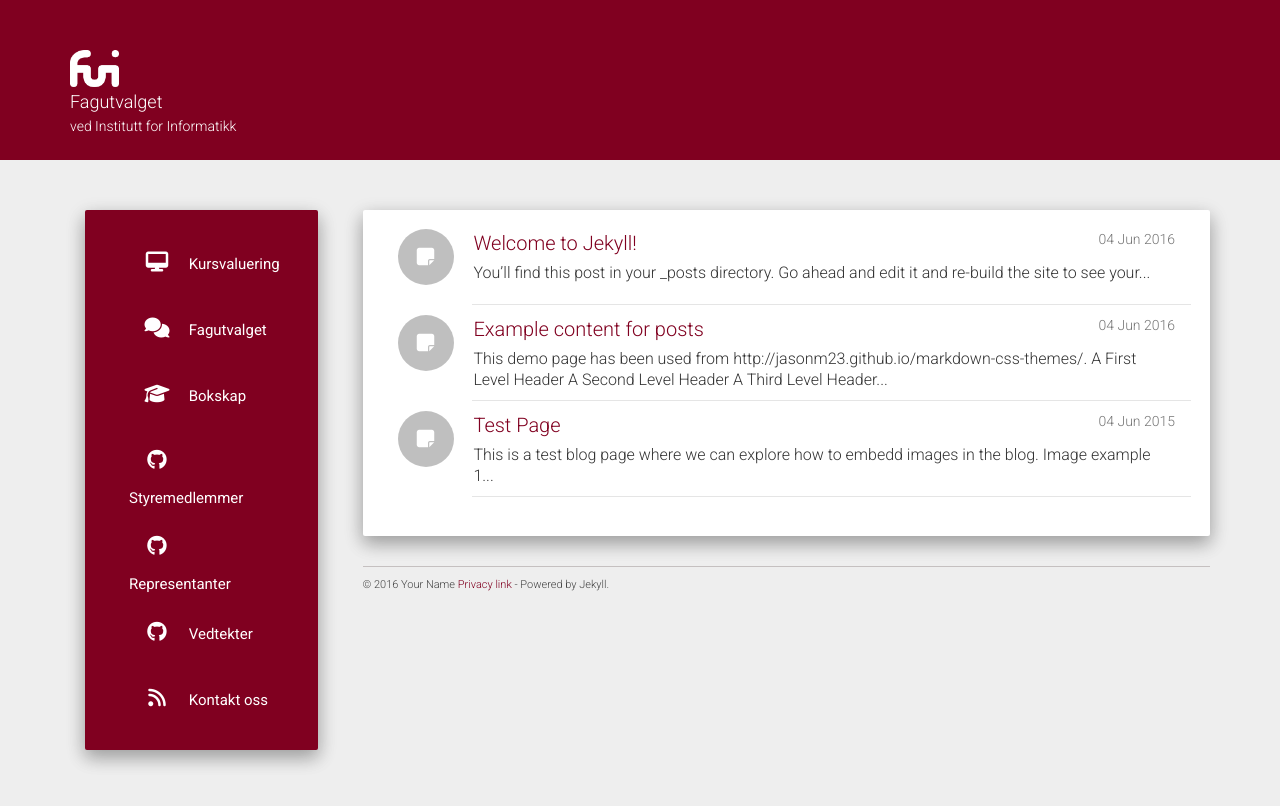
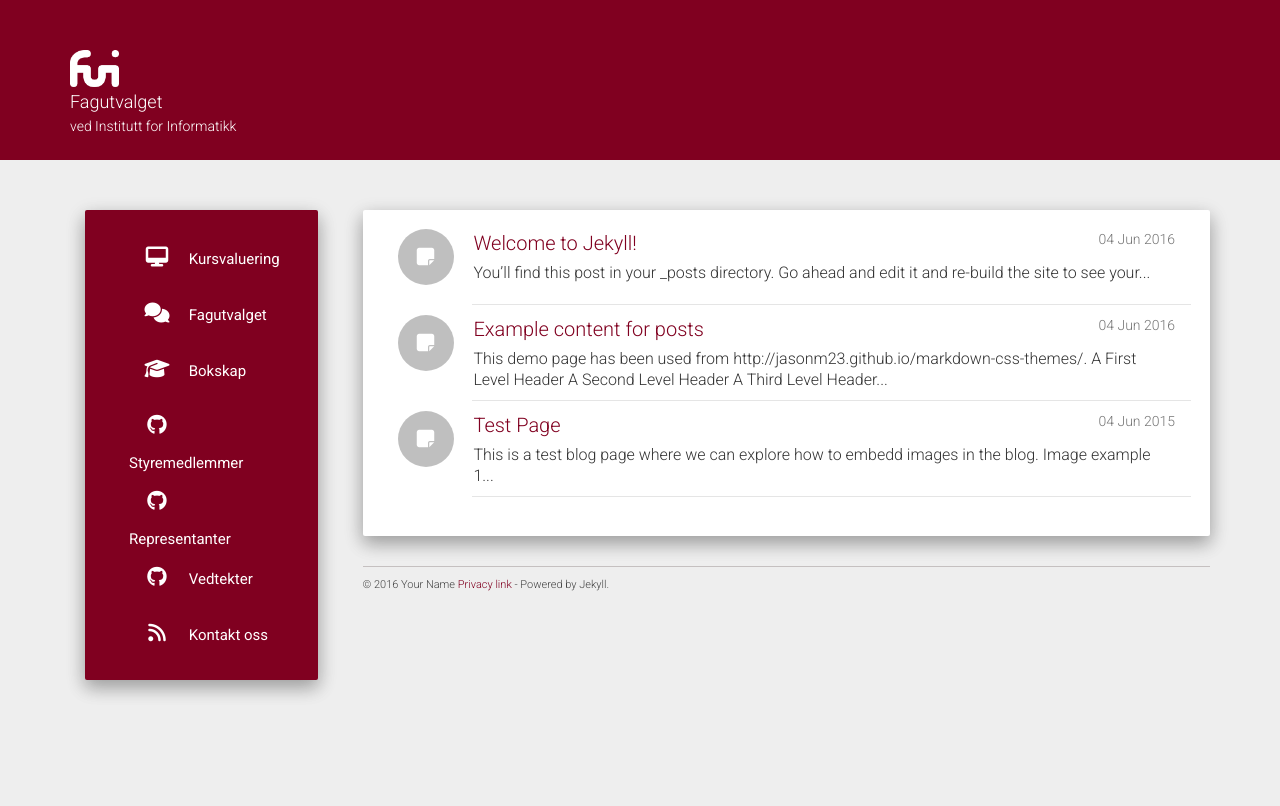
Before and after one commit to fui/fui.github.io, a Jekyll site: the page built from index.html, in a window 1280 px wide. Shown: the top 806 px of the page. Built offline with Jekyll 4.4.1, drawn with Linux system fonts in a browser that asks for light colours; nearby versions of some CDN libraries; the list of posts is cut into pages by our own code.

Commit message:
change menu items

```diff
--- a/static/css/main.css
+++ b/static/css/main.css
@@ -69,7 +69,6 @@ p.info a {
 }
 .menu ul li {
     list-style: none;
-    margin: 5px 0;
 }
 
 .menu ul li a:hover, .menu ul li a:focus, li.current-menu-item > a{
```
